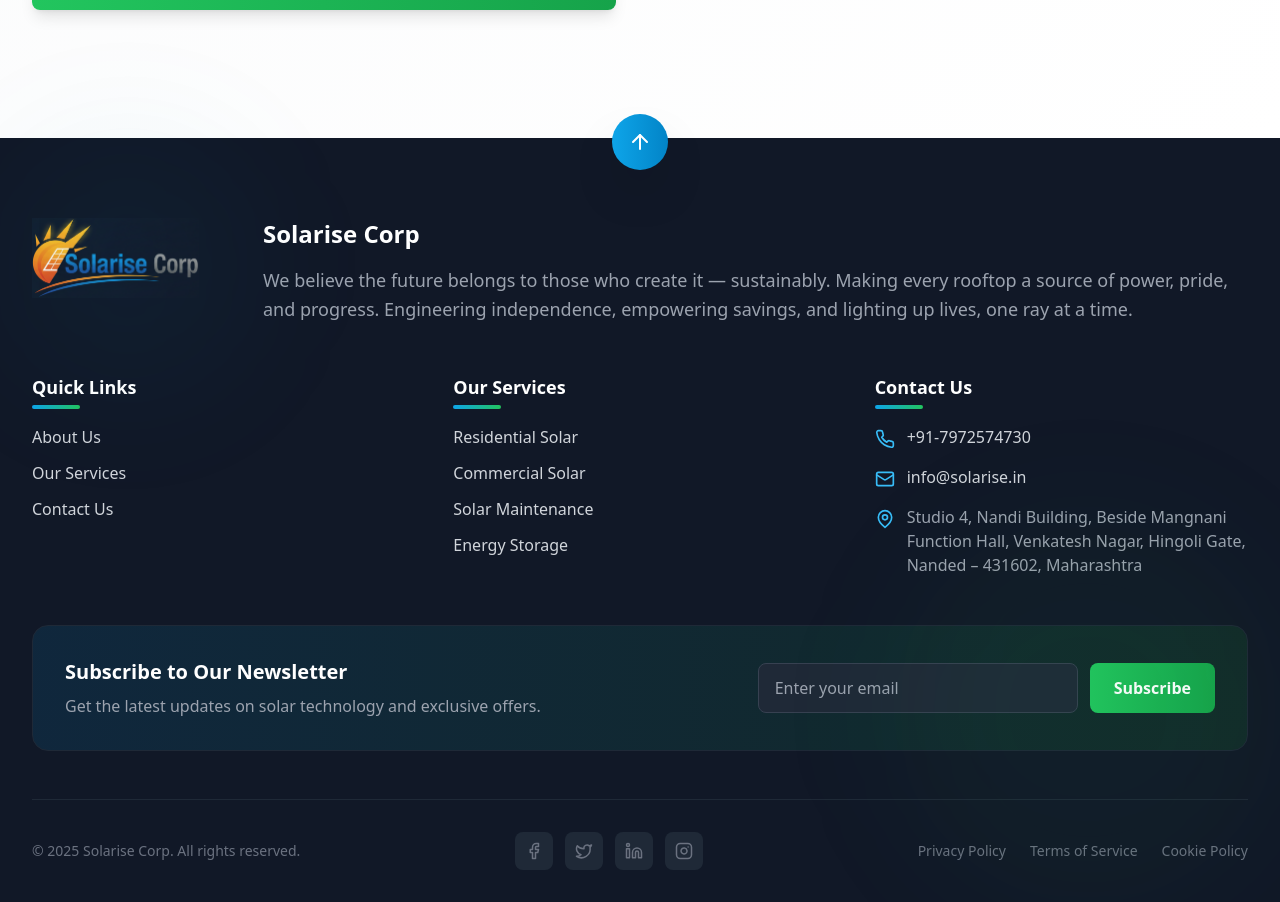
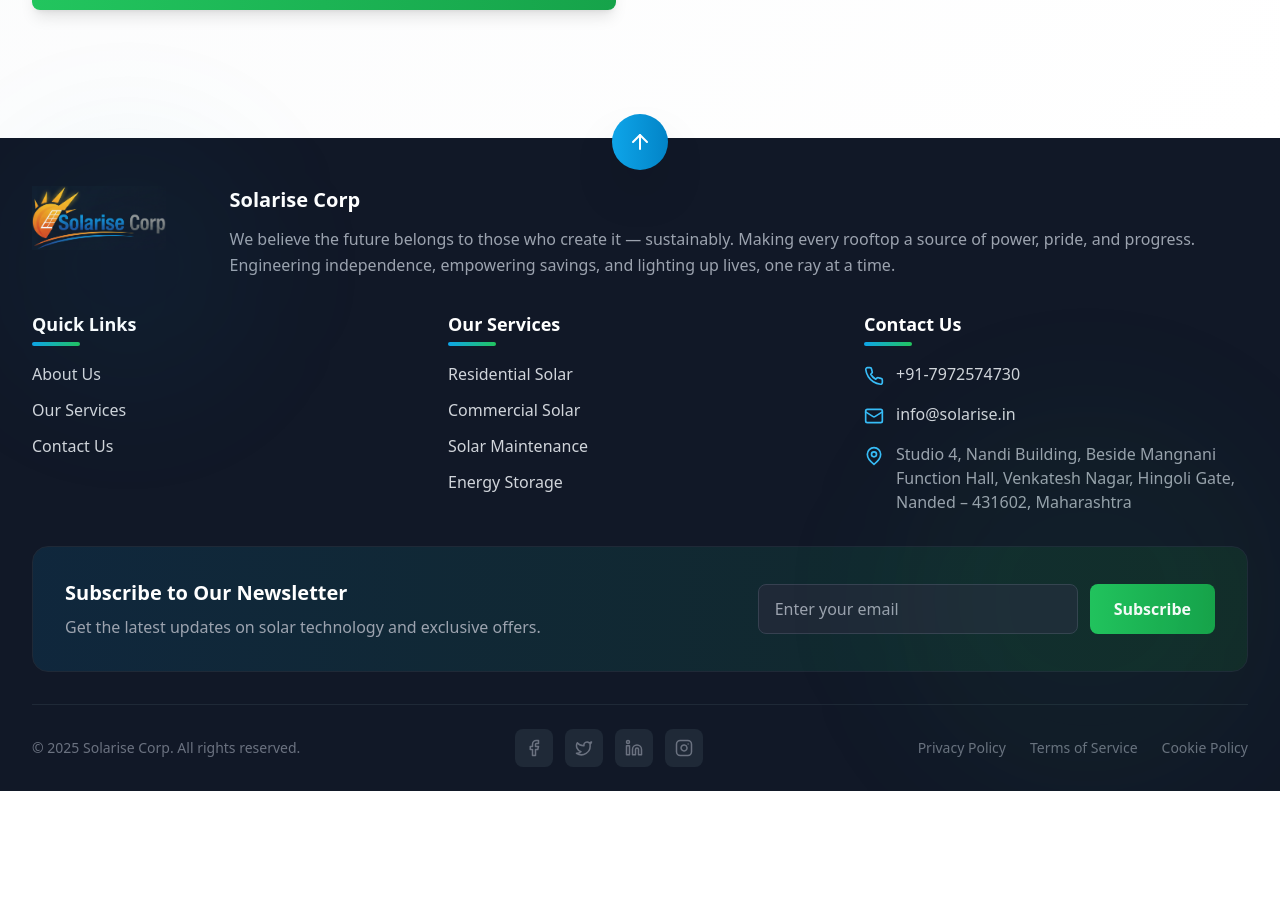
Before and after one commit to mohitkulkarni1999/solar, a React (Vite) app: page / in a window 1280 px wide. Shown: the part 5740-6642 px from the top of the page. After the commit the page ends 6531 px from the top, so only its background shows below. Built offline with nearby package versions, Linux system fonts and the light colour scheme.

Commit message:
UI improvements: Add MapSection title, adjust footer sizing and spacing, reduce Contact page gaps

```diff
--- a/src/components/common/MapSection.jsx
+++ b/src/components/common/MapSection.jsx
@@ -6,6 +6,20 @@ const MapSection = ({ showAddress = true, className = '' }) => {
   return (
     <section className={`bg-white ${className}`}>
       <div className="container-custom py-12">
+        {/* Title Section */}
+        <div className="text-center mb-12">
+          <div className="inline-flex items-center gap-2 px-6 py-3 bg-gradient-to-r from-solar-sky-500 to-solar-green-500 text-white rounded-full text-sm font-bold mb-6 shadow-lg">
+            <MapPin size={20} />
+            <span>Find Us</span>
+          </div>
+          <h2 className="text-4xl md:text-5xl font-bold text-gray-900 mb-4">
+            Visit Our <span className="text-transparent bg-clip-text bg-gradient-to-r from-solar-sky-600 to-solar-green-600">Office</span>
+          </h2>
+          <p className="text-gray-600 text-lg max-w-2xl mx-auto">
+            Come visit us at our office in Nanded. We're here to answer your questions and help you start your solar journey.
+          </p>
+        </div>
+
         {showAddress && (
           <div className="mb-8">
             <div className="flex items-center gap-4 bg-gradient-to-r from-solar-sky-50 to-solar-green-50 px-8 py-6 rounded-2xl w-full">
--- a/src/components/layout/Footer.jsx
+++ b/src/components/layout/Footer.jsx
@@ -45,31 +45,31 @@ const Footer = () => {
         <ArrowUp size={24} className="group-hover:animate-bounce" />
       </button>
 
-      <div className="container-custom pt-20 pb-8">
+      <div className="container-custom pt-12 pb-6">
         {/* Logo and Company Description - Two Column Layout */}
-        <div className="grid grid-cols-1 lg:grid-cols-[auto_1fr] gap-8 lg:gap-16 mb-12 items-start">
+        <div className="grid grid-cols-1 lg:grid-cols-[auto_1fr] gap-8 lg:gap-16 mb-8 items-start">
           {/* Left: Logo */}
           <div>
             <Link to="/" className="inline-block group">
               <img
                 src={logo}
                 alt="Solarise Corp"
-                className="h-16 w-auto md:h-20 transition-transform duration-300 group-hover:scale-105"
+                className="h-12 w-auto md:h-14 lg:h-16 transition-transform duration-300 group-hover:scale-105"
               />
             </Link>
           </div>
 
           {/* Right: Description */}
           <div>
-            <h3 className="text-white font-bold text-2xl mb-4">Solarise Corp</h3>
-            <p className="text-gray-400 leading-relaxed text-lg">
+            <h3 className="text-white font-bold text-xl mb-3">Solarise Corp</h3>
+            <p className="text-gray-400 leading-relaxed text-base">
               We believe the future belongs to those who create it — sustainably. Making every rooftop a source of power, pride, and progress. Engineering independence, empowering savings, and lighting up lives, one ray at a time.
             </p>
           </div>
         </div>
 
         {/* Main Footer Content */}
-        <div className="grid grid-cols-1 md:grid-cols-3 gap-12 mb-12">
+        <div className="grid grid-cols-1 md:grid-cols-3 gap-8 mb-8">
 
           {/* Quick Links */}
           <div>
@@ -138,7 +138,7 @@ const Footer = () => {
         </div>
 
         {/* Newsletter Section */}
-        <div className="bg-gradient-to-r from-solar-sky-900/30 to-solar-green-900/30 rounded-2xl p-6 md:p-8 mb-12 border border-gray-800">
+        <div className="bg-gradient-to-r from-solar-sky-900/30 to-solar-green-900/30 rounded-2xl p-6 md:p-8 mb-8 border border-gray-800">
           <div className="flex flex-col md:flex-row items-center justify-between gap-6">
             <div className="text-center md:text-left w-full md:w-auto">
               <h3 className="text-white font-bold text-lg md:text-xl mb-2">
@@ -162,7 +162,7 @@ const Footer = () => {
         </div>
 
         {/* Bottom Bar */}
-        <div className="border-t border-gray-800 pt-8">
+        <div className="border-t border-gray-800 pt-6">
           <div className="flex flex-col md:flex-row justify-between items-center gap-6 text-sm text-gray-500">
             {/* Left: Copyright */}
             <p className="order-2 md:order-1">
--- a/src/pages/Contact.jsx
+++ b/src/pages/Contact.jsx
@@ -298,7 +298,7 @@ const Contact = () => {
       </section>
 
       {/* Contact Form & Map */}
-      <section className="bg-gradient-to-br from-gray-50 to-white section-padding">
+      <section className="bg-gradient-to-br from-gray-50 to-white section-padding pb-8">
         <div className="container-custom">
           <div className="grid lg:grid-cols-2 gap-12">
             {/* Contact Form */}
@@ -456,7 +456,7 @@ const Contact = () => {
       </section>
 
       {/* Map Section */}
-      <MapSection showAddress={false} />
+      <MapSection showAddress={false} className="pt-0" />
 
       {/* CTA */}
       <section className="bg-gradient-to-r from-solar-sky-600 to-solar-green-600 section-padding text-white">
```
